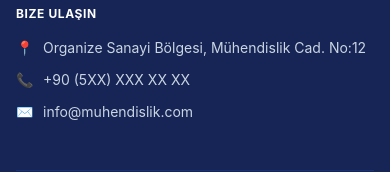
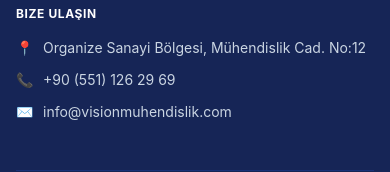
Before and after one commit to 7aslan/vision-site, a React (Vite) app: page /hizmetler/1 in a window 390 px wide. Shown: the part 1121-1293 px from the top of the page. Built offline with nearby package versions, Linux system fonts and the light colour scheme.

Commit message:
fix: phone typoo

```diff
--- a/src/components/Footer.jsx
+++ b/src/components/Footer.jsx
@@ -84,11 +84,11 @@
               </li>
               <li className="flex items-center space-x-2.5">
                 <span className="text-blue-400 font-bold">📞</span>
-                <span>+90 (5XX) XXX XX XX</span>
+                <span>+90 (551) 126 29 69</span>
               </li>
               <li className="flex items-center space-x-2.5">
                 <span className="text-blue-400 font-bold">✉️</span>
-                <span>info@muhendislik.com</span>
+                <span>info@visionmuhendislik.com</span>
               </li>
             </ul>
           </div>
```
